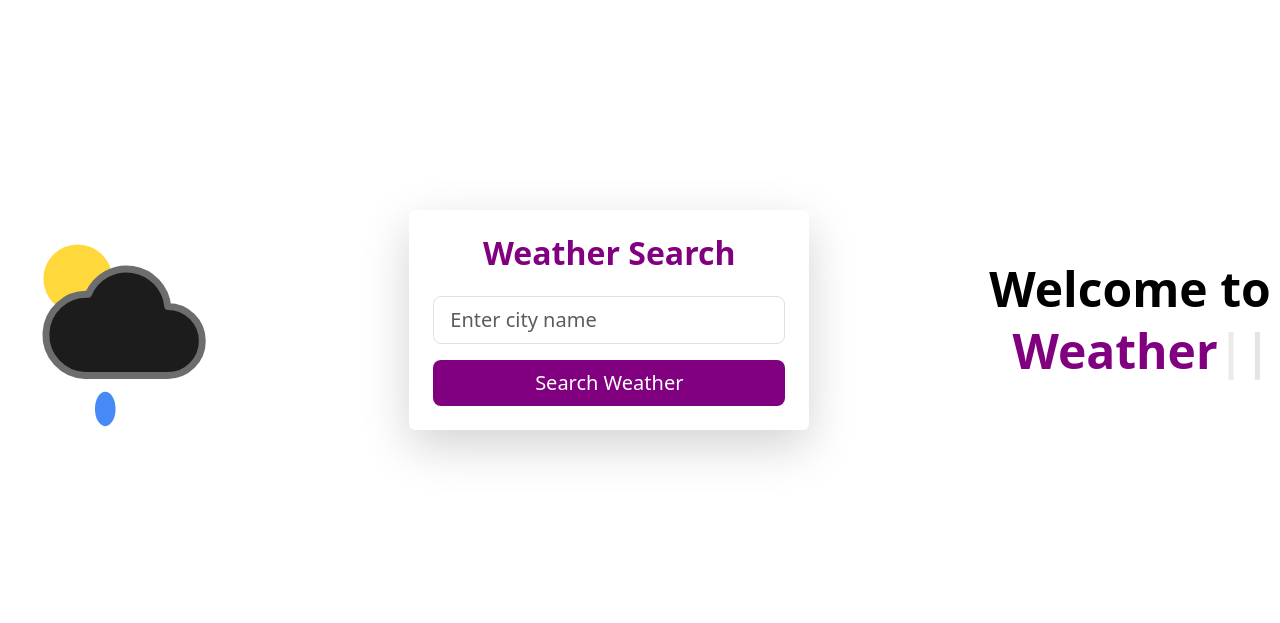
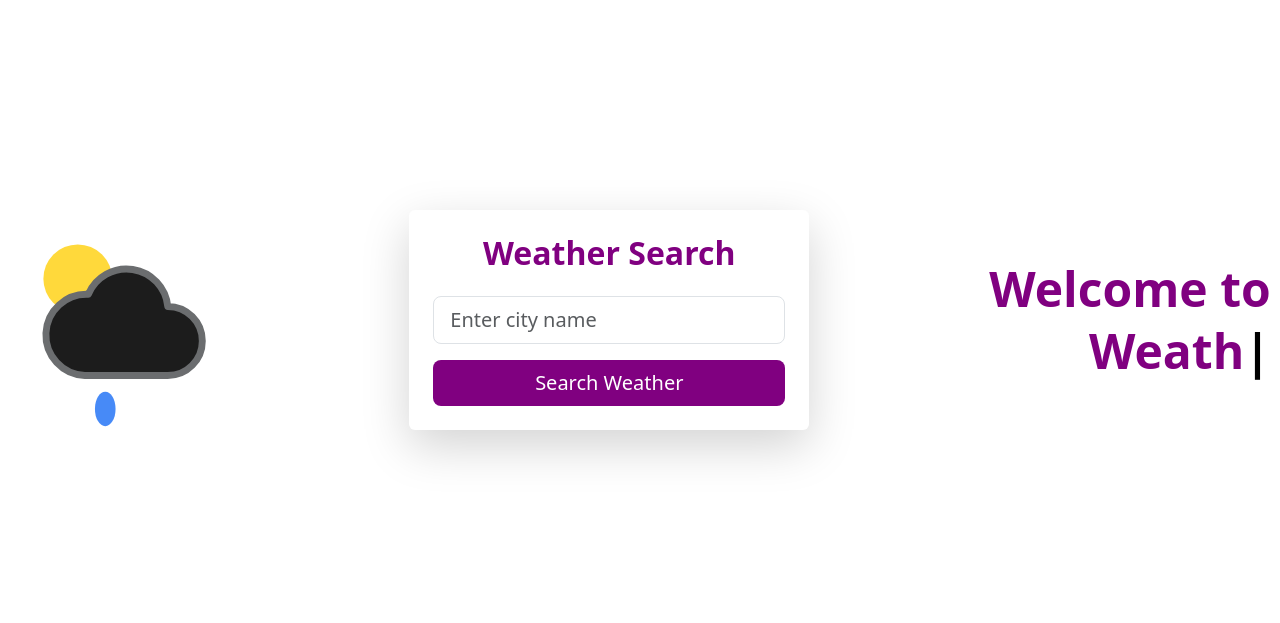
Before and after one commit to Abhimanu868/weather, a Django app: page / in a window 1280 px wide. Shown: the part 56-679 px from the top of the page. Run offline with Django 5.2, Linux system fonts and the light colour scheme; the visitor is signed in with stand-in values (Sample User, id 1); some libraries are stand-ins or nearby versions.

Commit message:
Second addition

```diff
--- a/weatherapp/templates/home.html
+++ b/weatherapp/templates/home.html
@@ -36,7 +36,6 @@
 
   <!-- Text Right -->
   <div id="weatherapp" style="font-size: 3rem; font-weight: bold; text-align: right; line-height: 1.3;">
-    Welcome to <br>
     <span id="animate" class="purple"></span>
   </div>
 </div>
@@ -122,35 +121,13 @@
   timeline
     .add({ targets:'#weatherIcon', translateX: [0, -100] })
     .add({ targets:'#weatherapp', translateX:[0, 100] });
-
   // Typed.js - Initialize after animations complete with error handling
-  try {
     var typed = new Typed('#animate', {
-      strings: ['Weather'],
+      strings: ['Welcome to <br> Weather'],
       typeSpeed: 70,
       backSpeed: 50,
       loop: true
     });
-    console.log('Typed.js initialized successfully');
-  } catch (error) {
-    console.error('Typed.js error:', error);
-    // Fallback: manually set the text if Typed.js fails
-    document.getElementById('animate').textContent = 'Weather';
-  }
-  // Typed.js - Initialize after animations complete with error handling
-  try {
-    var typed = new Typed('#animate', {
-      strings: ['Weather'],
-      typeSpeed: 70,
-      backSpeed: 50,
-      loop: true
-    });
-    console.log('Typed.js initialized successfully');
-  } catch (error) {
-    console.error('Typed.js error:', error);
-    // Fallback: manually set the text if Typed.js fails
-    document.getElementById('animate').textContent = 'Weather';
-  }
 </script>
 
 <style>
```
